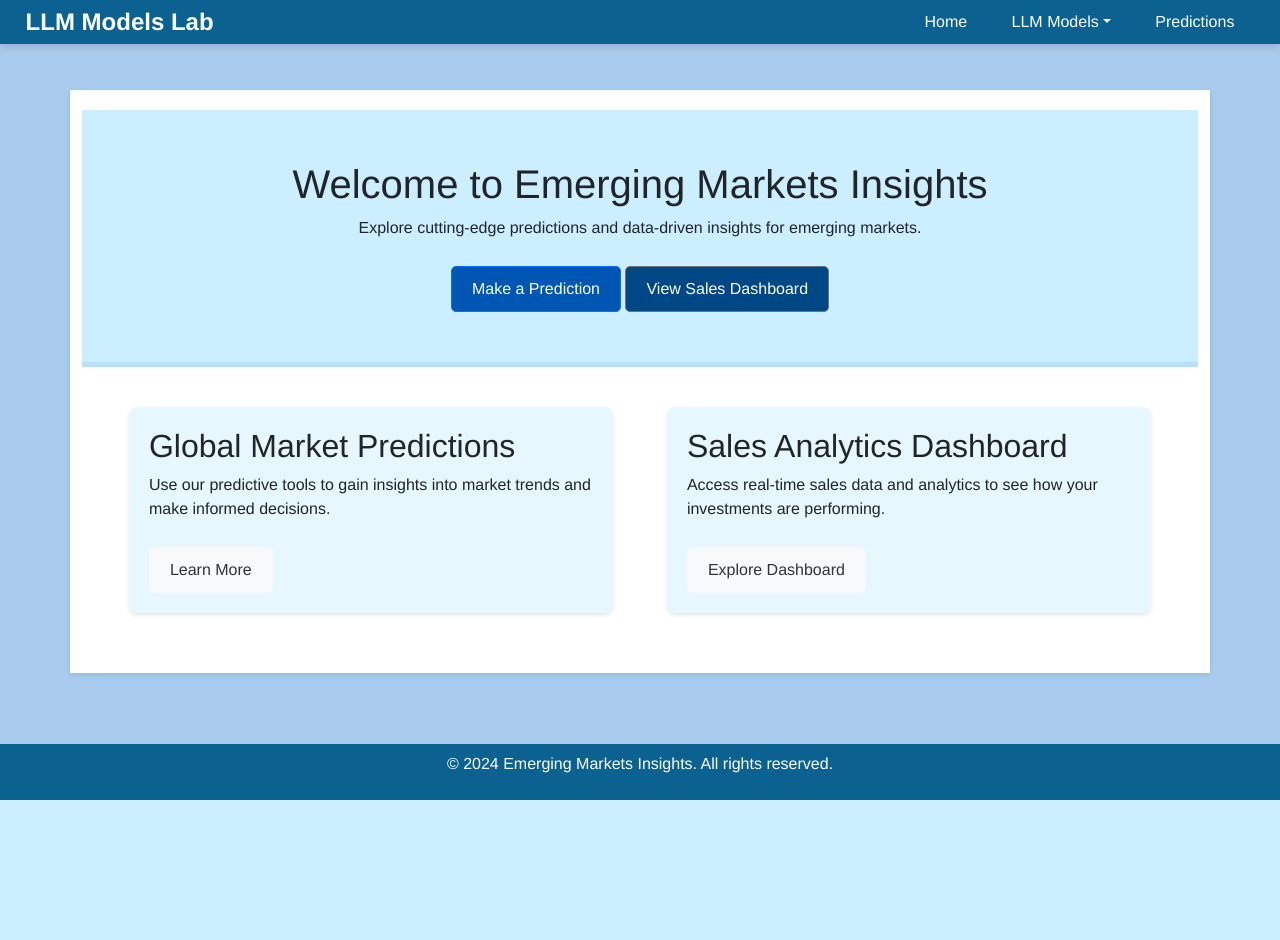
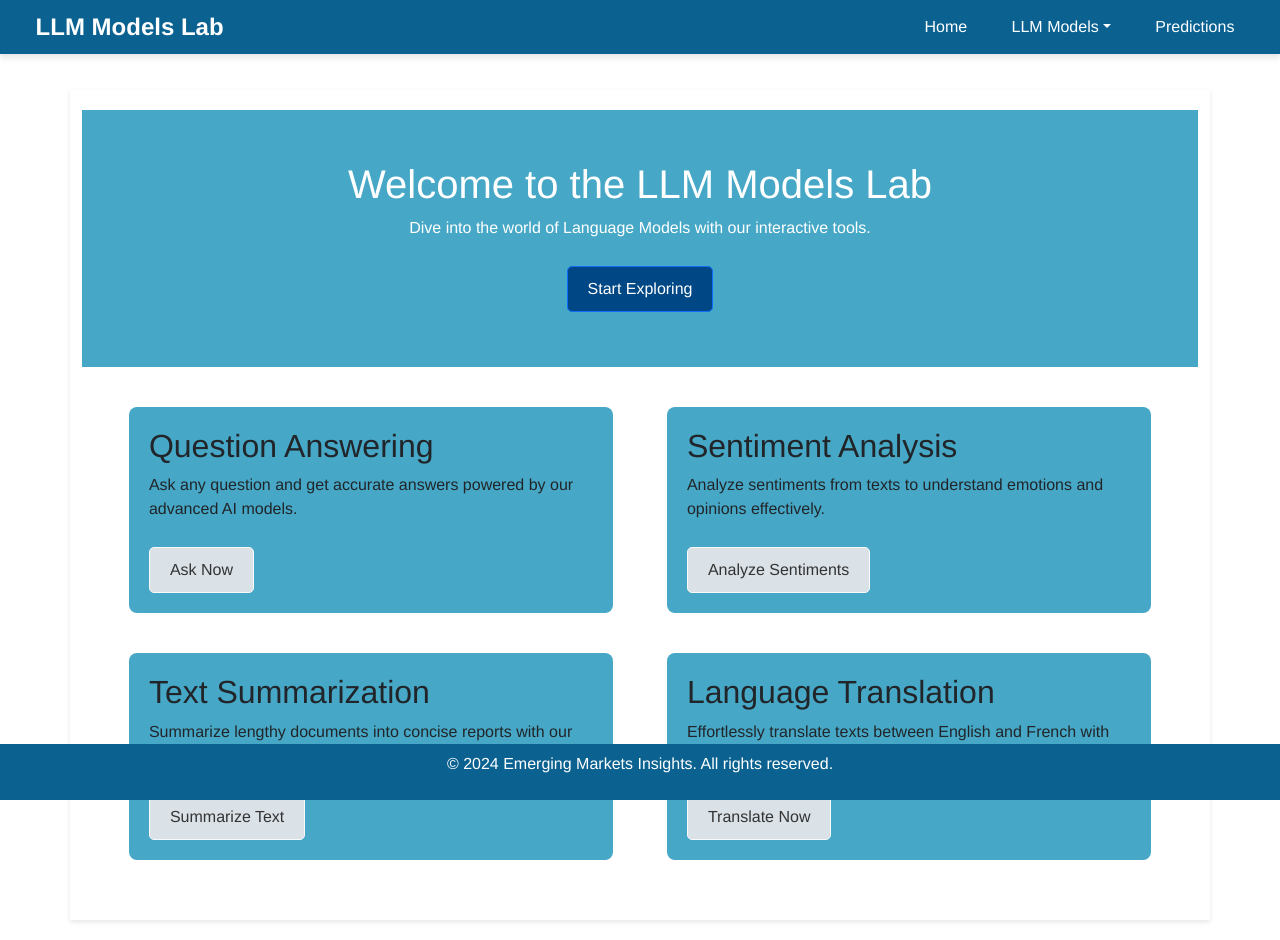
Before and after one commit to robin-ochieng/Deploying-Machine-Learning-and-AI-Models-Leveraging-Django., a Django app: page /predictions/ in a window 1280 px wide. Before the commit the page ends 800 px from the top, so only its background shows below. Run offline with Django 4.2, Linux system fonts and the light colour scheme.

Commit message:
changed Index and base.html

```diff
--- a/predictions/templates/predictions/index.html
+++ b/predictions/templates/predictions/index.html
@@ -4,67 +4,89 @@
 
 {% block content %}
 <div class="hero-section">
-    <h1>Welcome to Emerging Markets Insights</h1>
-    <p>Explore cutting-edge predictions and data-driven insights for emerging markets.</p>
-    <a href="{% url 'predictions:show_forecast_form' %}" class="btn btn-primary">Make a Prediction</a>
-    <a href="" class="btn btn-secondary">View Sales Dashboard</a>
+    <h1>Welcome to the LLM Models Lab</h1>
+    <p>Dive into the world of Language Models with our interactive tools.</p>
+    <a href="{% url 'predictions:show_forecast_form' %}" class="btn btn-primary">Start Exploring</a>
 </div>
 
 <div class="features-section">
     <div class="feature">
-        <h2>Global Market Predictions</h2>
-        <p>Use our predictive tools to gain insights into market trends and make informed decisions.</p>
-        <a href="{% url 'predictions:show_forecast_form' %}" class="btn btn-light">Learn More</a>
+        <h2>Question Answering</h2>
+        <p>Ask any question and get accurate answers powered by our advanced AI models.</p>
+        <a href="{% url 'predictions:show_forecast_form' %}" class="btn btn-light">Ask Now</a>
     </div>
     <div class="feature">
-        <h2>Sales Analytics Dashboard</h2>
-        <p>Access real-time sales data and analytics to see how your investments are performing.</p>
-        <a href="" class="btn btn-light">Explore Dashboard</a>
+        <h2>Sentiment Analysis</h2>
+        <p>Analyze sentiments from texts to understand emotions and opinions effectively.</p>
+        <a href="" class="btn btn-light">Analyze Sentiments</a>
+    </div>
+    <div class="feature">
+        <h2>Text Summarization</h2>
+        <p>Summarize lengthy documents into concise reports with our intelligent algorithms.</p>
+        <a href="" class="btn btn-light">Summarize Text</a>
+    </div>
+    <div class="feature">
+        <h2>Language Translation</h2>
+        <p>Effortlessly translate texts between English and French with high accuracy.</p>
+        <a href="" class="btn btn-light">Translate Now</a>
     </div>
 </div>
 
 <style>
+    body {
+        font-family: 'Mulish', sans-serif;
+        background: white;/* Lighter gray background for overall page */
+    }
     .hero-section {
         text-align: center;
         padding: 50px 20px;
-        background: #ccefff; /* Light blue background */
-        border-bottom: 5px solid #b6e0fe;
+        background: #46A8C6;
+        color: white;
+        border-bottom: 5px solid #46A8C6;
     }
     .features-section {
         display: flex;
+        flex-wrap: wrap;
         justify-content: space-around;
         padding: 20px;
+        background: #add8e6;
+        background-color: transparent; /* Make background transparent */
+        border: none; /* No border */
+        box-shadow: none; /* No box shadow */
     }
     .feature {
         flex-basis: 45%;
         padding: 20px;
-        background: #e6f7ff; /* Very light blue for feature cards */
-        box-shadow: 0 2px 4px rgba(0,0,0,0.1);
+        background: #46A8C6; /* Subtle gradient for card background */
+        box-shadow: #add8e6;
         margin: 20px;
         border-radius: 8px;
+        transition: transform 0.3s ease-in-out;
+
+    }
+    .feature:hover {
+        transform: scale(1.05);
     }
     .btn {
         display: inline-block;
         padding: 10px 20px;
         margin-top: 10px;
         color: white;
-        background-color: #007BFF;
+        background-color: #0056b3;
         text-decoration: none;
         border-radius: 5px;
-        transition: background-color 0.3s;
+        transition: background-color 0.3s, transform 0.2s;
     }
     .btn-primary {
-        background-color: #0056b3;
-    }
-    .btn-secondary {
         background-color: #004885;
     }
     .btn-light {
-        background-color: #f8f9fa;
+        background-color: #dae1e7; /* Light gray for better contrast */
         color: #333;
     }
     .btn:hover {
         opacity: 0.85;
+        transform: translateY(-3px);
     }
 </style>
 {% endblock %}
--- a/templates/base.html
+++ b/templates/base.html
@@ -14,10 +14,46 @@
 </head>
 <body>
     <style>
+        @keyframes bounce {
+            0%, 100%, 20%, 50%, 80% {
+                transform: translateY(0);
+            }
+            40% {
+                transform: translateY(-30px);
+            }
+            60% {
+                transform: translateY(-15px);
+            }
+        }
         body {
             background-color: #A9CBED; /* Light blue background for subtle contrast */
             font-family: 'Mulish', sans-serif; /* Modern and readable font */
         }
+        .nav-title-link {
+            text-decoration: none; /* Removes underline from links */
+            color: inherit; /* Ensures the color matches the surrounding text or specified color */
+            display: inline-block; /* Makes the link behave like a block for alignment purposes */
+            transition: color 0.3s ease;
+            background-color: transparent; /* Default background */
+            padding: 5px 10px; /* Padding for better visual */
+            border-radius: 5px; /* Rounded corners */
+            outline: none; /* Removes focus outline */
+        }
+        .nav-title-link:hover{
+            animation: bounce 1s;
+        }
+
+        .nav-title-link:focus {
+            color: #CCCCCC; /* Changes color when clicked or focused */
+            outline: none; /  /* Lighter shade when hovered or focused */
+        }
+        .nav-title {
+            /* Your existing styles */
+            font-size: 24px; /* Example size */
+            color: white; /* Example color */
+            cursor: pointer;
+        }
+
         nav .dropdown {
             position: relative;
             display: inline-block;
@@ -49,7 +85,9 @@
         }
     </style>
     <nav>
-        <div class="nav-title">LLM Models Lab</div>
+        <a href="{% url 'predictions:home' %}" class="nav-title-link">
+            <div class="nav-title">LLM Models Lab</div>
+        </a>
         <div class="nav-links">
             <a href="{% url 'predictions:home' %}">Home</a>
             <div class="dropdown">
```
